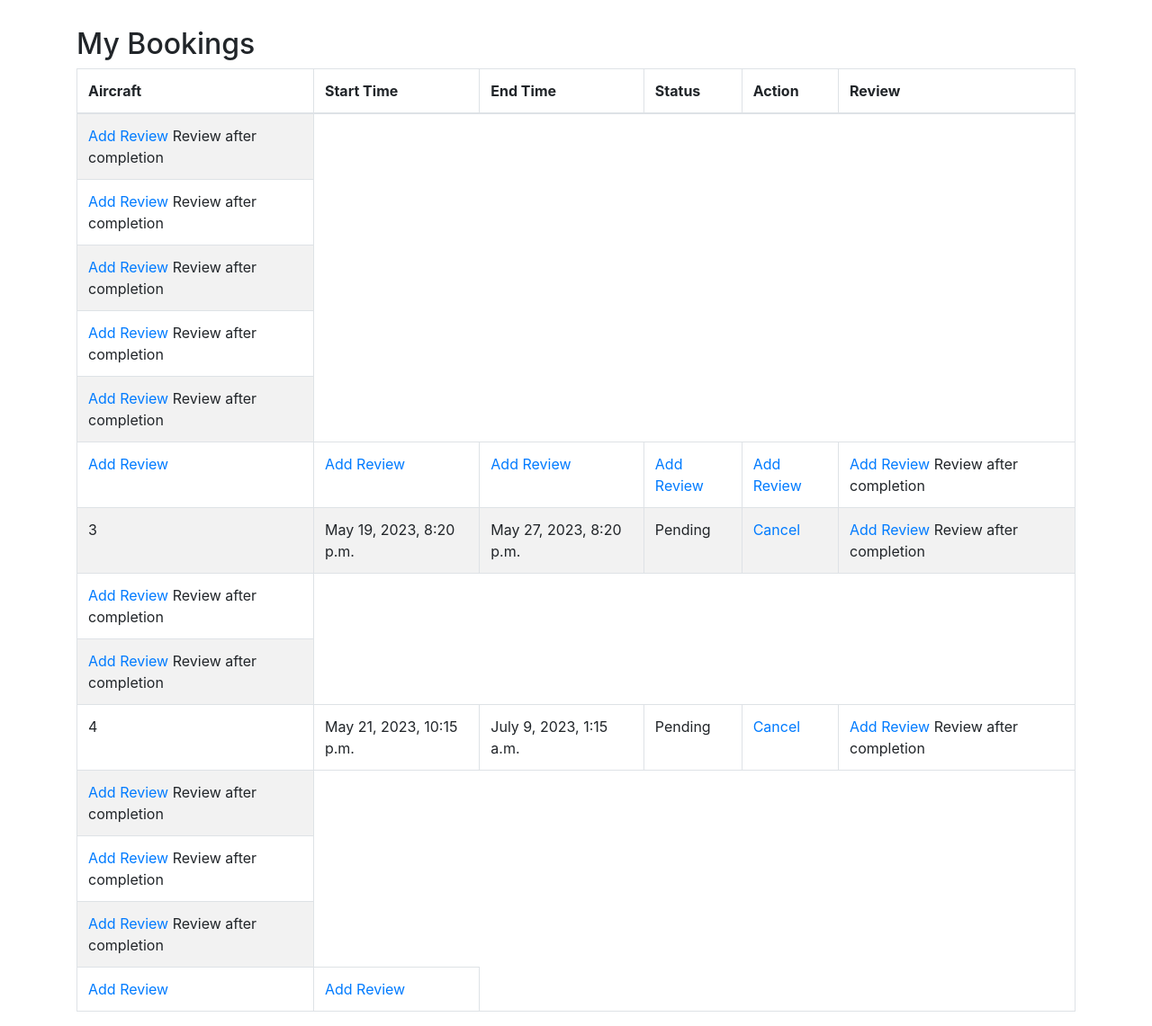
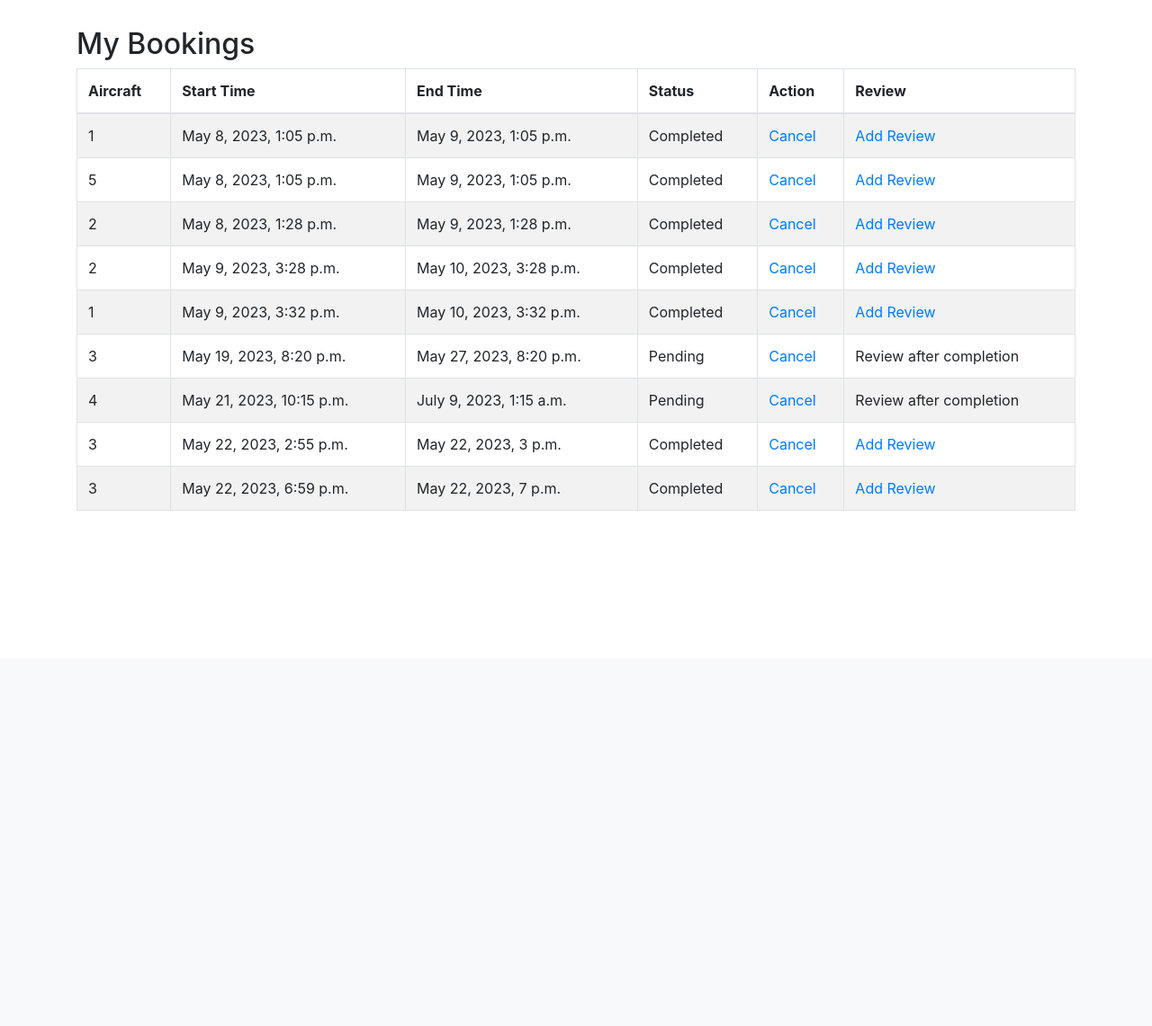
Before and after one commit to felikshetalia/Aircraft-Booking-Website, a Django app: template templates/booking_list.html in a window 1280 px wide. Shown: the part 68-1209 px from the top of the page at 90% size. After the commit the page ends 636 px from the top, so only its background shows below. Run offline with Django 4.2, Linux system fonts and the light colour scheme; the template is opened without the code that fills it: values that come from a table or form of the project are taken from there, others are empty; data comes from the database, SQL or seed files in the repository; both versions use the stored data as it was after the commit; some libraries are stand-ins or nearby versions.

Commit message:
fix booking list

```diff
--- a/templates/booking_list.html
+++ b/templates/booking_list.html
@@ -17,23 +17,22 @@
     </thead>
     <tbody>
       {% for booking in bookings %}
-      {% if booking.status == 'Pending' %}
+      {% if booking.status == 'Pending' or booking.status == 'Completed' %}
       <tr>
         <td>{{ booking.aircraft_id}}</td>
         <td>{{ booking.start_time }}</td>
         <td>{{ booking.end_time }}</td>
         <td>{{ booking.status }}</td>
         <td>
-          <a href="{% url 'cancel_booking' booking.aircraft_id%}">Cancel</a>
-            {% endif %}
+          <a href="{% url 'cancel_booking' booking.id %}">Cancel</a>
         </td>
         <td>
           {% if booking.status == 'Completed' %}
-             <a href="{% url 'review' booking.aircraft_id%}">Add Review</a>
+            <a href="{% url 'review' booking.aircraft_id %}">Add Review</a>
           {% endif %}
           {% if booking.status != 'Completed' %}
-            <a href="{% url 'review' booking.aircraft_id%}">Add Review</a>
             <a>Review after completion</a>
+          {% endif %}
         </td>
       </tr>
     {% endif %}
```
Also changed, not shown: db.sqlite3. Lines whose indentation alone changed are shown as unchanged.
